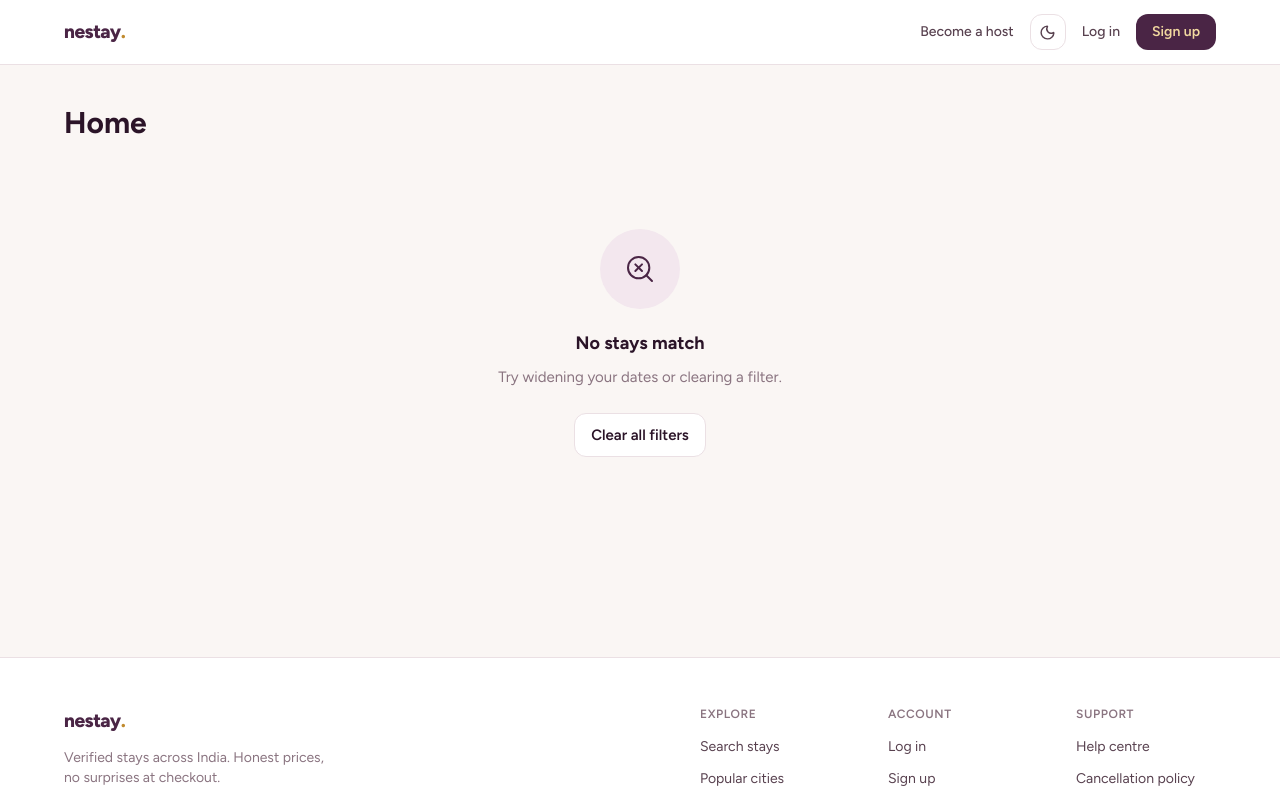
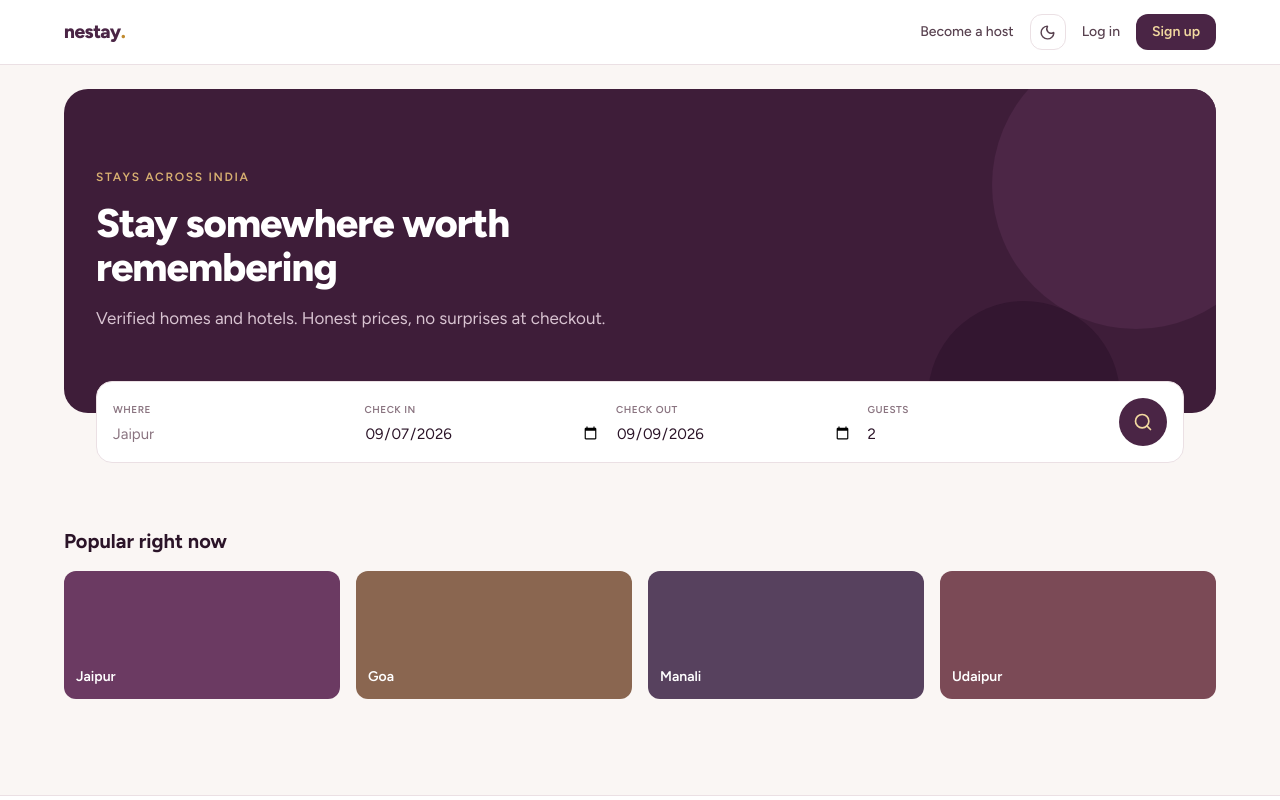
Before and after one commit to im-prince/Airbnb_Project, a React (Vite) app in the folder frontend/: page / in a window 1280 px wide. Shown: the top 800 px of the page. Built offline with nearby package versions, Linux system fonts and the light colour scheme; the HTML template or start-up script is replaced by a standard one.

Commit message:
add home page with hero and search bar

```diff
--- a/frontend/src/App.jsx
+++ b/frontend/src/App.jsx
@@ -1,20 +1,12 @@
 import { Routes, Route } from 'react-router-dom'
-import { SearchX } from 'lucide-react'
 import TopNav from './components/TopNav'
 import Footer from './components/Footer'
-import EmptyState from './components/EmptyState'
-import Button from './components/Button'
+import Home from './pages/Home'
 
 function Placeholder({ name }) {
   return (
     <div className="mx-auto max-w-[1200px] px-6 py-10">
-      <h1 className="mb-6 text-3xl font-bold">{name}</h1>
-      <EmptyState
-        icon={SearchX}
-        title="No stays match"
-        message="Try widening your dates or clearing a filter."
-        action={<Button variant="secondary">Clear all filters</Button>}
-      />
+      <h1 className="text-3xl font-bold">{name}</h1>
     </div>
   )
 }
@@ -24,7 +16,7 @@ export default function App() {
     <>
       <TopNav />
       <Routes>
-        <Route path="/" element={<Placeholder name="Home" />} />
+        <Route path="/" element={<Home />} />
         <Route path="/search" element={<Placeholder name="Search results" />} />
         <Route path="/hotels/:hotelId" element={<Placeholder name="Hotel detail" />} />
         <Route path="/login" element={<Placeholder name="Login" />} />
--- /dev/null
+++ b/frontend/src/pages/Home.jsx
@@ -0,0 +1,136 @@
+import { useNavigate } from 'react-router-dom'
+import { useState } from 'react'
+import { Search } from 'lucide-react'
+
+const cities = [
+  { name: 'Jaipur', tone: '#6B3A62' },
+  { name: 'Goa', tone: '#8A6650' },
+  { name: 'Manali', tone: '#57415E' },
+  { name: 'Udaipur', tone: '#7B4A56' },
+]
+
+function addDays(days) {
+  const date = new Date()
+  date.setDate(date.getDate() + days)
+  return date.toISOString().slice(0, 10)
+}
+
+export default function Home() {
+  const navigate = useNavigate()
+  const [city, setCity] = useState('')
+  const [checkIn, setCheckIn] = useState(addDays(1))
+  const [checkOut, setCheckOut] = useState(addDays(3))
+  const [guests, setGuests] = useState(2)
+
+  function startSearch() {
+    if (!city.trim()) return
+    const query = new URLSearchParams({
+      city: city.trim(),
+      from: checkIn,
+      to: checkOut,
+      guests: String(guests),
+    })
+    navigate(`/search?${query}`)
+  }
+
+  return (
+    <div className="mx-auto max-w-[1200px] px-6">
+      <section className="relative mt-6 overflow-hidden rounded-[var(--r-xl)] bg-[#3E1D39] px-8 py-20">
+        <div className="absolute -right-16 -top-12 h-72 w-72 rounded-full bg-[#4C2646]" />
+        <div className="absolute -bottom-20 right-24 h-48 w-48 rounded-full bg-[#331630]" />
+
+        <div className="relative max-w-[520px]">
+          <p className="m-0 text-xs font-semibold uppercase tracking-[0.14em] text-[#D8B071]">
+            Stays across India
+          </p>
+          <h1 className="mt-4 text-[40px] font-extrabold leading-[1.1] tracking-tight text-white">
+            Stay somewhere worth remembering
+          </h1>
+          <p className="mt-4 text-[17px] leading-relaxed text-[#D9C4D2]">
+            Verified homes and hotels. Honest prices, no surprises at checkout.
+          </p>
+        </div>
+      </section>
+
+      <div className="relative z-10 -mt-8 flex flex-wrap items-end gap-4 rounded-[var(--r-lg)] border border-[var(--line)] bg-[var(--surface)] p-4 sm:mx-8">
+        <Field label="Where">
+          <input
+            value={city}
+            onChange={(event) => setCity(event.target.value)}
+            onKeyDown={(event) => event.key === 'Enter' && startSearch()}
+            placeholder="Jaipur"
+            className="w-full bg-transparent text-[15px] text-[var(--ink)] outline-none placeholder:text-[var(--muted)]"
+          />
+        </Field>
+
+        <Field label="Check in">
+          <input
+            type="date"
+            value={checkIn}
+            onChange={(event) => setCheckIn(event.target.value)}
+            className="w-full bg-transparent text-[15px] text-[var(--ink)] outline-none"
+          />
+        </Field>
+
+        <Field label="Check out">
+          <input
+            type="date"
+            value={checkOut}
+            min={checkIn}
+            onChange={(event) => setCheckOut(event.target.value)}
+            className="w-full bg-transparent text-[15px] text-[var(--ink)] outline-none"
+          />
+        </Field>
+
+        <Field label="Guests">
+          <input
+            type="number"
+            min={1}
+            max={20}
+            value={guests}
+            onChange={(event) => setGuests(Number(event.target.value))}
+            className="w-full bg-transparent text-[15px] text-[var(--ink)] outline-none"
+          />
+        </Field>
+
+        <button
+          onClick={startSearch}
+          aria-label="Search stays"
+          className="flex h-12 w-12 shrink-0 items-center justify-center rounded-full bg-[var(--brand)] text-[var(--on-brand)] transition-colors duration-150 hover:bg-[var(--brand-hover)]"
+        >
+          <Search size={20} />
+        </button>
+      </div>
+
+      <section className="mt-16">
+        <h2 className="mb-4 text-xl font-bold">Popular right now</h2>
+        <div className="grid grid-cols-2 gap-4 sm:grid-cols-4">
+          {cities.map((item) => (
+            <button
+              key={item.name}
+              onClick={() => {
+                setCity(item.name)
+                navigate(`/search?city=${item.name}&from=${checkIn}&to=${checkOut}&guests=${guests}`)
+              }}
+              style={{ backgroundColor: item.tone }}
+              className="relative flex h-32 items-end rounded-[var(--r-md)] p-3 text-left text-sm font-semibold text-white transition-transform duration-200 hover:-translate-y-0.5"
+            >
+              {item.name}
+            </button>
+          ))}
+        </div>
+      </section>
+    </div>
+  )
+}
+
+function Field({ label, children }) {
+  return (
+    <div className="min-w-[130px] flex-1">
+      <div className="mb-1 text-[10px] font-semibold uppercase tracking-wider text-[var(--muted)]">
+        {label}
+      </div>
+      {children}
+    </div>
+  )
+}
```
